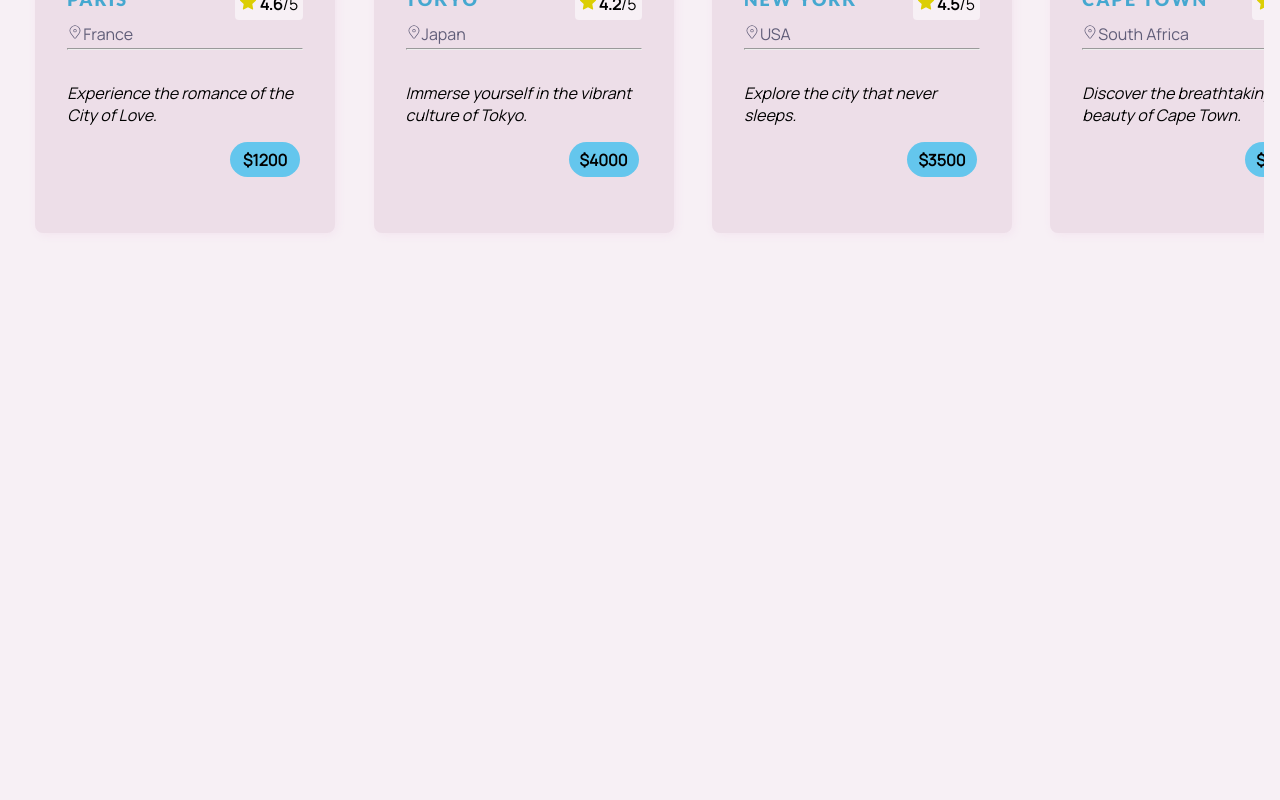
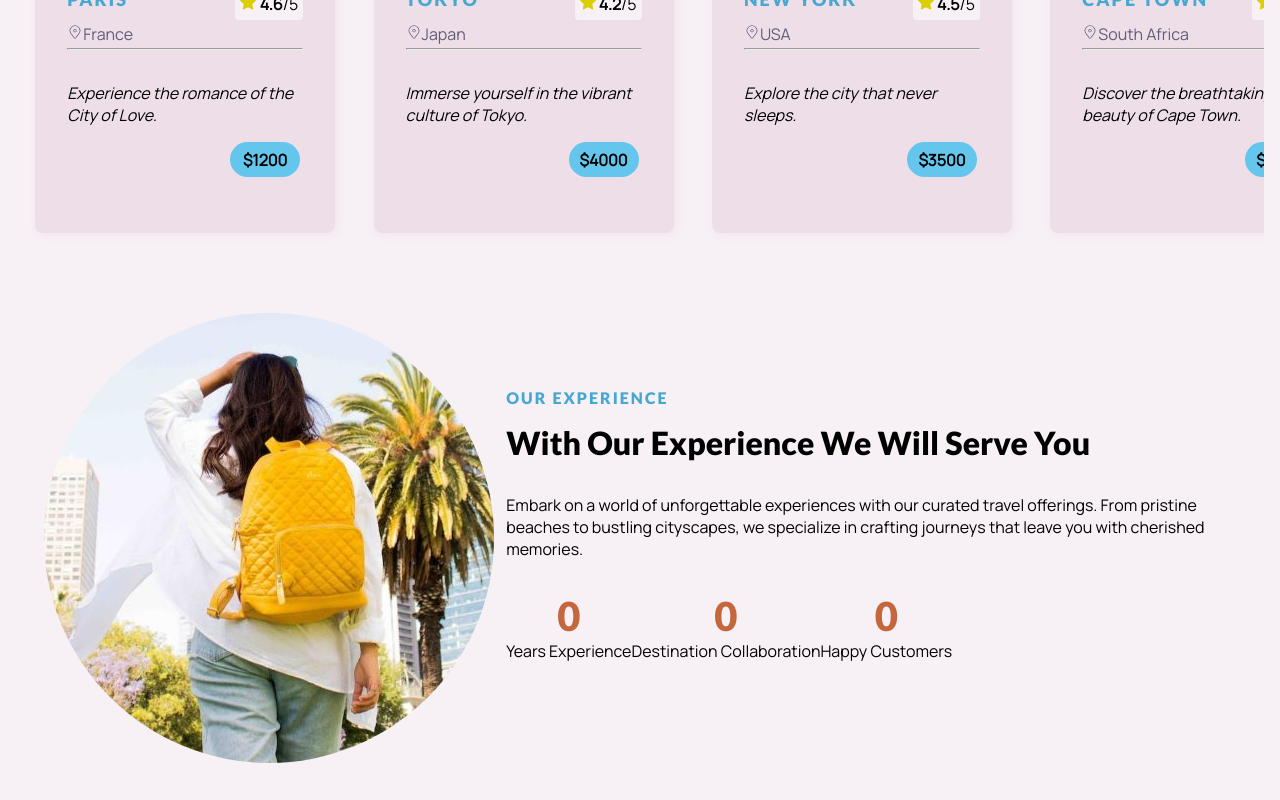
Before and after one commit to sreelakshmyaj/Travel-website, a React (Create React App) app: page / in a window 1280 px wide. Shown: the part 1665-2465 px from the top of the page. Before the commit the page ends 1946 px from the top, so only its background shows below. Built offline with nearby package versions, Linux system fonts and the light colour scheme.

Commit message:
added experience section

```diff
--- a/src/App.css
+++ b/src/App.css
@@ -309,6 +309,45 @@ nav ul a:hover {
   margin-top: 2rem;
 }
 
+/* Experience.js */
+
+.experience-container {
+  padding: 2rem;
+  display: flex;
+  flex-wrap: wrap;
+  align-items: center;
+  justify-content: space-evenly;
+}
+
+.e-txt {
+  width: 60%;
+}
+
+.e-txt h1 {
+  margin: 1rem 0 2rem 0;
+}
+
+.e-img img{
+  width: 100%;
+  height: auto;
+  border-radius: 50%;
+}
+
+.counter {
+  margin: 2rem 0;
+  display: flex;
+  text-align: center;
+}
+
+.c1, .c2, .c3 {
+  display: flex;
+  flex-direction: column;
+  font-size: 2.5rem;
+  font-weight: bold;
+  font-family: 'Lato', sans-serif;
+  color: #c4673d;
+}
+
 @media screen and (max-width: 768px) {
   .menu,
   .nav-btn {
@@ -336,7 +375,10 @@ nav ul a:hover {
   .feature-card:nth-child(3) {
     margin: 0;
   }
-
+  .experience-container {
+    flex-direction: column;
+    gap: 1rem;
+  }
 }
 
 @media screen and (min-width: 1080px) {
--- /dev/null
+++ b/src/Components/Experience.js
@@ -0,0 +1,40 @@
+import React, {useState, useEffect} from 'react';
+import TouristImg from '../Assets/tourist.jpg';
+
+const Experience = () => {
+    const [value1, setValue1] = useState(0);
+    const [value2, setValue2] = useState(0);
+    const [value3, setValue3] = useState(0);
+
+    useEffect(() => {
+        const handleScroll = () => {
+            const scrollPosition = window.scrollY;
+        }
+
+        window.addEventListener('scroll', handleScroll);
+        return () => {
+            window.removeEventListener('scroll', handleScroll);
+        }
+    }, [])
+
+  return (
+    <div className='experience-container'>
+        <div className='e-img'>
+            <img src={TouristImg} alt='tourist' />
+        </div>
+        <div className='e-txt'>
+            <h4>Our experience</h4>
+            <h1>With Our Experience We Will Serve You</h1>
+            <p>Embark on a world of unforgettable experiences with our curated travel offerings. From pristine beaches to bustling cityscapes, we specialize in crafting journeys that leave you with cherished memories.</p>
+
+            <div className='counter'>
+                <div><span className='c1'>{value1}</span>Years Experience</div>
+                <div><span className='c2'>{value2}</span>Destination Collaboration</div>
+                <div><span className='c3'>{value3}</span>Happy Customers</div>
+            </div>
+        </div>
+    </div>
+  )
+}
+
+export default Experience
--- a/src/Components/Home.js
+++ b/src/Components/Home.js
@@ -4,6 +4,7 @@ import Navbar from './Navbar';
 import Hero from './Hero';
 import Features from './Features';
 import Destinations from './Destinations';
+import Experience from './Experience';
 
 const Home = () => {
   return (
@@ -12,6 +13,7 @@ const Home = () => {
         <Hero />
         <Features />
         <Destinations />
+        <Experience />
     </div>
   )
 }
```
Also changed, not shown: src/Assets/tourist.jpg (added), 1 other file (tests, documents, lock files or other folders).
